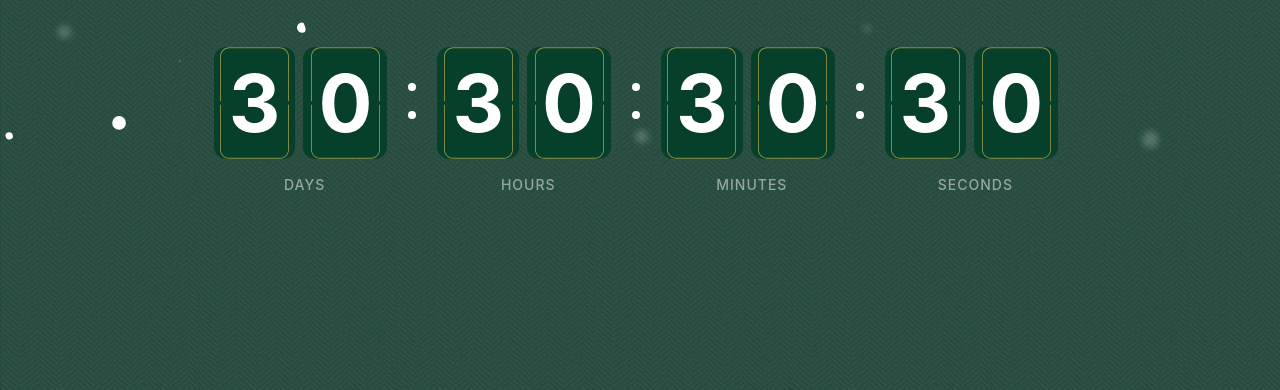
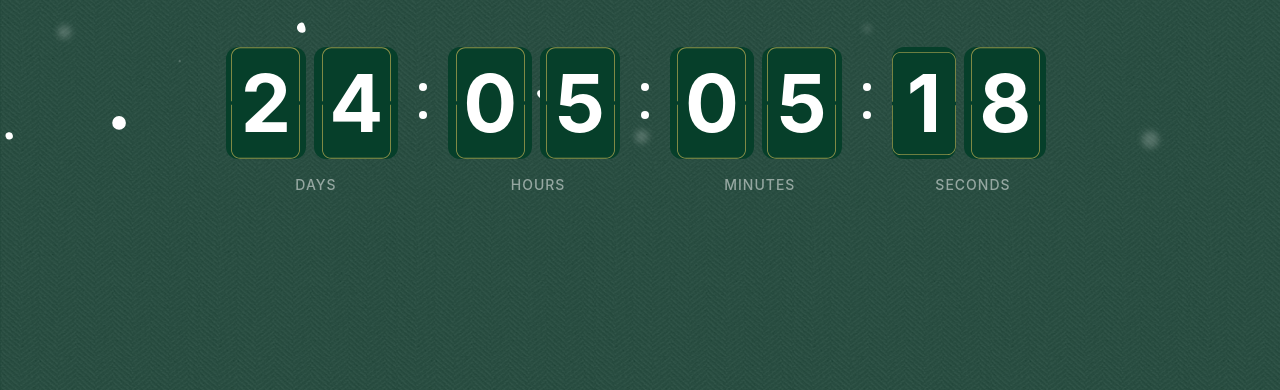
Before and after one commit to eevan7a9/xmas-countdown, a website built with Parcel: page src/index.html in a window 1280 px wide. Shown: the part 410-800 px from the top of the page. Built offline with nearby package versions, Linux system fonts and the light colour scheme.

Commit message:
perf: added countdown functionality

```diff
--- a/src/index.html
+++ b/src/index.html
@@ -20,7 +20,7 @@
       <section class="timer">
         <div class="item">
           <div class="value days">
-            <div class="frame first" id="dayFirstDig">3</div>
+            <div class="frame first" id="dayFirstDig">0</div>
             <div class="frame second" id="daySecondDig">0</div>
           </div>
           <div class="label">Days</div>
@@ -33,8 +33,8 @@
 
         <div class="item">
           <div class="value hours">
-            <div class="frame first" id="dayFirstDig">3</div>
-            <div class="frame second" id="daySecondDig">0</div>
+            <div class="frame first" id="hourFirstDig">0</div>
+            <div class="frame second" id="hourSecondDig">0</div>
           </div>
           <div class="label">Hours</div>
         </div>
@@ -46,8 +46,8 @@
 
         <div class="item">
           <div class="value minutes">
-            <div class="frame first" id="dayFirstDig">3</div>
-            <div class="frame second" id="daySecondDig">0</div>
+            <div class="frame first" id="minuteFirstDig">0</div>
+            <div class="frame second" id="minuteSecondDig">0</div>
           </div>
           <div class="label">minutes</div>
         </div>
@@ -59,8 +59,8 @@
 
         <div class="item">
           <div class="value seconds">
-            <div class="frame first" id="dayFirstDig">3</div>
-            <div class="frame second" id="daySecondDig">0</div>
+            <div class="frame first" id="secondFirstDig">0</div>
+            <div class="frame second" id="secondSecondDig">0</div>
           </div>
           <div class="label">seconds</div>
         </div>
--- a/src/scripts/index.js
+++ b/src/scripts/index.js
@@ -1,3 +1,46 @@
 import "../style/main.scss";
 
-console.log("Hello Worlds");
+const dayFirstDig = document.querySelector("#dayFirstDig");
+const daySecondDig = document.querySelector("#daySecondDig");
+const hourFirstDig = document.querySelector("#hourFirstDig");
+const hourSecondDig = document.querySelector("#hourSecondDig");
+const minuteFirstDig = document.querySelector("#minuteFirstDig");
+const minuteSecondDig = document.querySelector("#minuteSecondDig");
+const secondFirstDig = document.querySelector("#secondFirstDig");
+const secondSecondDig = document.querySelector("#secondSecondDig");
+const dateTarget = new Date("2021/04/03").getTime();
+
+const splitNumber = function (params) {
+  const num = params.toString().split("");
+  return num.length > 1 ? num : ["0", num[0]];
+};
+// Update the count down every 1 second
+const set = setInterval(() => {
+  // Get today's date and time
+  const now = new Date().getTime();
+  // Find the distance between now and the count down date
+  const distance = dateTarget - now;
+  // Time calculations for days, hours, minutes and seconds
+  const days = Math.floor(distance / (1000 * 60 * 60 * 24));
+  dayFirstDig.innerHTML = splitNumber(days)[0];
+  daySecondDig.innerHTML = splitNumber(days)[1];
+
+  const hours = Math.floor(
+    (distance % (1000 * 60 * 60 * 24)) / (1000 * 60 * 60)
+  );
+  hourFirstDig.innerHTML = splitNumber(hours)[0];
+  hourSecondDig.innerHTML = splitNumber(hours)[1];
+
+  const minutes = Math.floor((distance % (1000 * 60 * 60)) / (1000 * 60));
+  minuteFirstDig.innerHTML = splitNumber(minutes)[0];
+  minuteSecondDig.innerHTML = splitNumber(minutes)[1];
+
+  const seconds = Math.floor((distance % (1000 * 60)) / 1000);
+  secondFirstDig.innerHTML = splitNumber(seconds)[0];
+  secondSecondDig.innerHTML = splitNumber(seconds)[1];
+
+  // If the count down is finished, clear
+  if (distance < 0) {
+    clearInterval(set);
+  }
+}, 1000);
```
